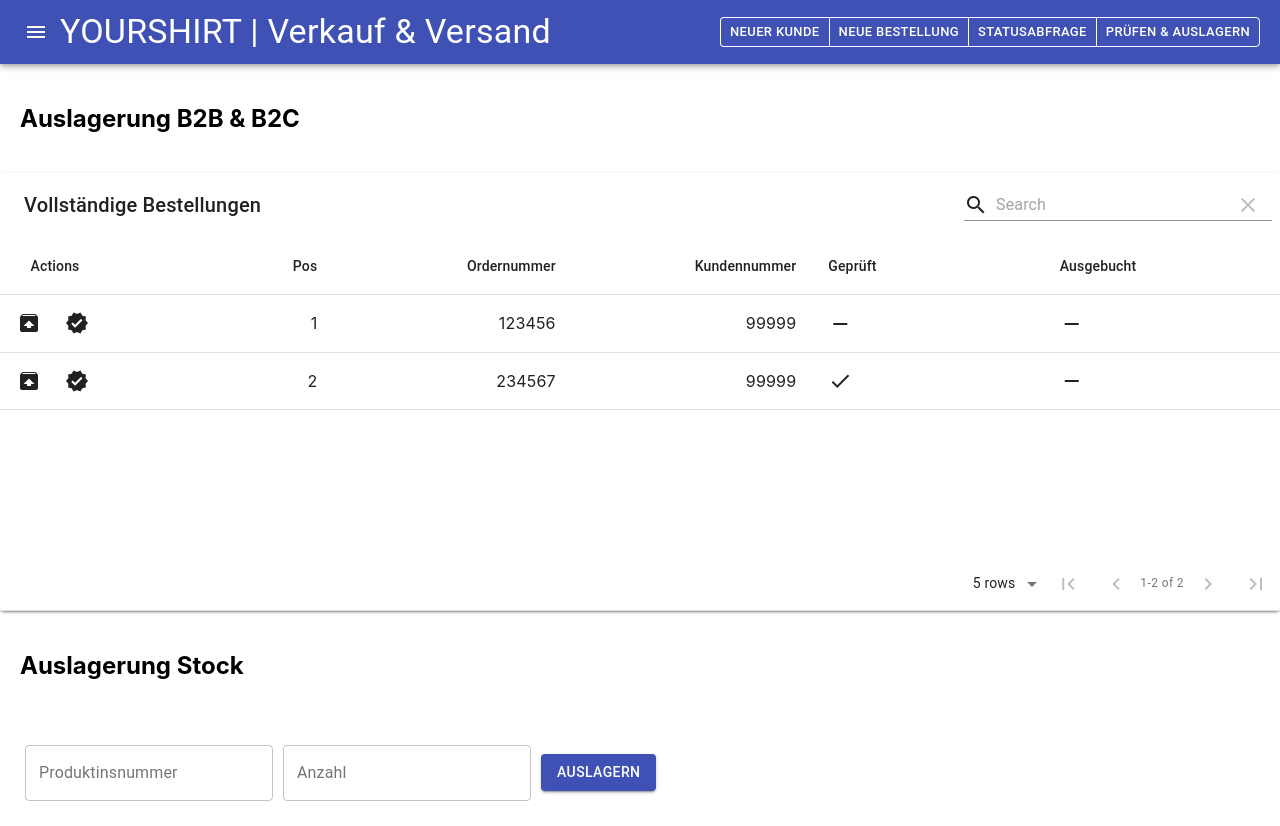
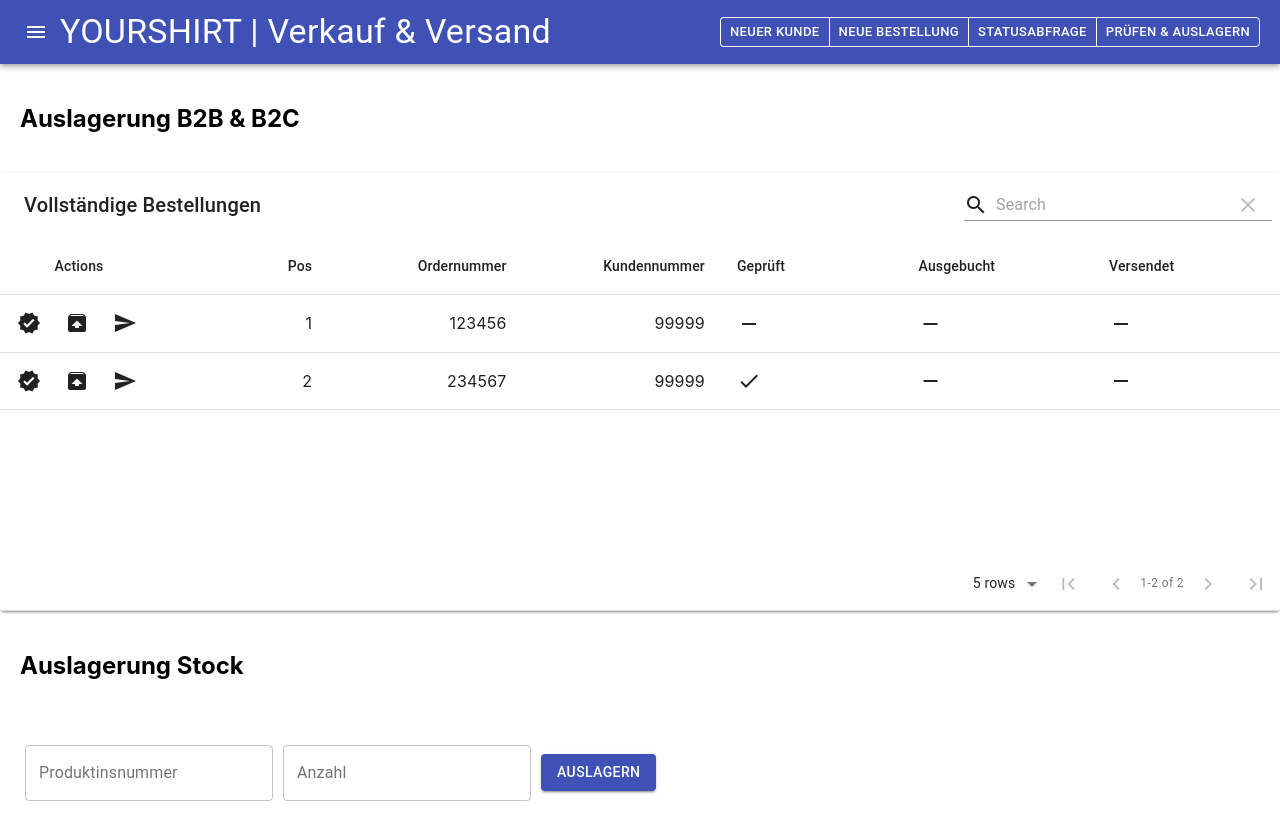
Before and after one commit to steffistae/esi__FE_verkaufversand, a React (Create React App) app: page /booking in a window 1280 px wide. Built offline with nearby package versions, Linux system fonts and the light colour scheme; the HTML template or start-up script is replaced by a standard one.

Commit message:
send
send

```diff
--- a/public/index.html
+++ b/public/index.html
@@ -9,7 +9,7 @@
       name="description"
       content="Web site created using create-react-app"
     />
-    <link rel="apple-touch-icon" href="%PUBLIC_URL%/logo192.png" />
+
     <!--
       manifest.json provides metadata used when your web app is installed on a
       user's mobile device or desktop. See https://developers.google.com/web/fundamentals/web-app-manifest/
--- a/src/NewOrder.js
+++ b/src/NewOrder.js
@@ -4,6 +4,7 @@
 import TextField from '@material-ui/core/TextField';
 import GlobalAppBar from './components/GlobalAppBar';
 import Editable from './components/OrderTable';
+
 
 
 
@@ -20,7 +21,7 @@
 
     <GlobalAppBar/>
 
-    <div style={{ paddingTop: '20px', paddingLeft: '20px'}} ><h2>Neue Bestellung anlegen</h2></div>
+    <div style={{ paddingTop: '1px', paddingLeft: '20px'}} ><h2>Neue Bestellung anlegen</h2></div>
 
         <div style={{ maxWidth: '100%' }}>
         <div style={{display:'flex', alignItems:'center', margin:'20px'}}>
@@ -31,11 +32,7 @@
         Aufrufen
         </Button>
         </div>
-        <div >
-          <Button style={{float: 'right', margin:'5px'}} variant="contained" color="primary">
-          Bestellung anlegen
-          </Button>
-        </div>
+
 
         <div style={{ paddingTop: '60px'}} >
         <Editable/>
--- a/src/components/BookingTable.js
+++ b/src/components/BookingTable.js
@@ -14,15 +14,22 @@
       { title: 'Kundennummer', field: 'customernr', type: 'numeric' },
       { title: 'Geprüft', field: 'proof', type: 'boolean' },
       { title: 'Ausgebucht', field: 'booked', type: 'boolean' },
+      { title: 'Versendet', field: 'send', type: 'boolean' },
 
 
     ]}
-    data={[{ position: 1, ordernr: 123456, customernr: 99999, proof: 0, booked:0 },
-      { position: 2, ordernr: 234567, customernr: 99999, proof: 1, booked:0 },]}
+    data={[{ position: 1, ordernr: 123456, customernr: 99999, proof: 0, booked:0, send:0 },
+      { position: 2, ordernr: 234567, customernr: 99999, proof: 1, booked:0, send:0 },]}
 
     title="Vollständige Bestellungen"
 
     actions={[
+      {
+        icon: 'verified',
+        tooltip: 'Bestellung erfolgreich geprüft!',
+        onClick: (event, rowData) => {
+        }
+      },
       {
         icon: 'unarchive',
         //if(proof....true/0) {disabled: true},
@@ -31,8 +38,9 @@
         }
       },
       {
-        icon: 'verified',
-        tooltip: 'Bestellung erfolgreich geprüft!',
+        icon: 'send',
+        //if(proof....true/0) {disabled: true},
+        tooltip: 'Bestellung versendet!',
         onClick: (event, rowData) => {
         }
       }
--- a/src/components/OrderTable.js
+++ b/src/components/OrderTable.js
@@ -1,5 +1,6 @@
 import React from 'react';
 import MaterialTable from 'material-table';
+import Button from '@material-ui/core/Button';
 
 
 
@@ -28,9 +29,15 @@
 
   ]);
 
+  function createOrder() {
+    alert('test');
+  }
+
+
 
   return (
 
+    <>
 
     <MaterialTable
       title="Bestellung anlegen"
@@ -41,6 +48,8 @@
           new Promise((resolve, reject) => {
             setTimeout(() => {
               setData([...data, newData]);
+              console.log(newData);
+
               //count= count+1;  irgendwo muss count für die Position hochgezählt werden
               resolve();
             }, 1000)
@@ -74,6 +83,10 @@
 
     />
 
+    <Button onClick={createOrder} style={{float: 'right', margin:'5px'}} variant="contained" color="primary">
+          Bestellung anlegen
+          </Button>
+   </>
   )
 }
 
```
